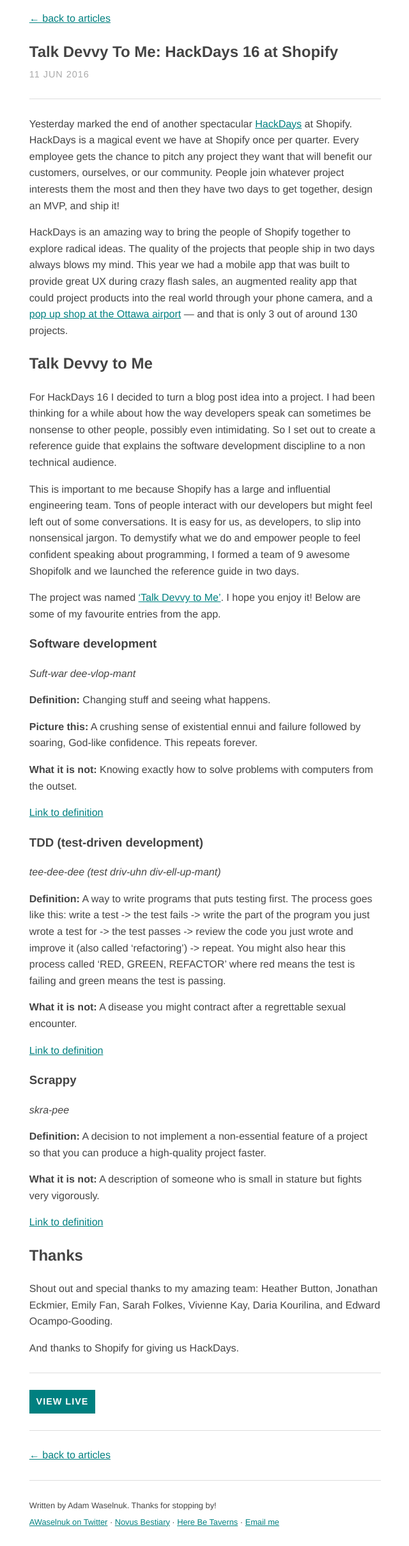
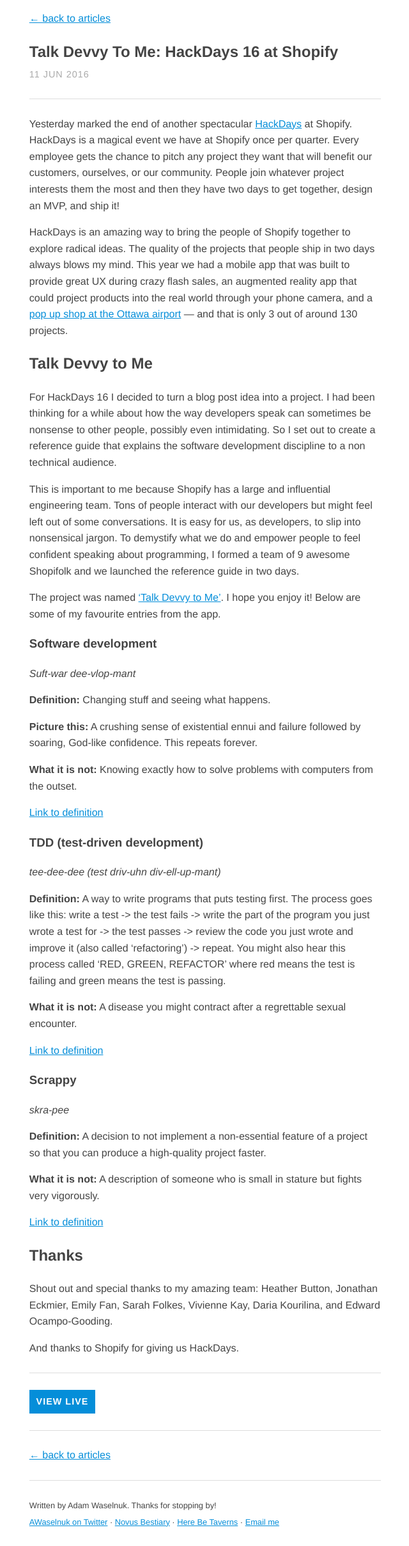
Before and after one commit to AWaselnuk/AWaselnuk.github.io, a Jekyll site: the page built from _posts/2016-06-11-talk-devvy-to-me-hackdays-16-at-shopify.md, in a window 1280 px wide. Shown: the whole page at 64% size, without its empty margins (319-959 px from the left). Built offline with Jekyll 4.4.1, drawn with Linux system fonts in a browser that asks for light colours.

Commit message:
Better blue

```diff
--- a/_scss/_buttons.scss
+++ b/_scss/_buttons.scss
@@ -17,9 +17,9 @@
     transform: scale(1.02);
   }
   &.btn-primary {
-    background-color: teal;
+    background-color: $blue;
     &:hover {
-      background-color: darken(teal, 10%);
+      background-color: $dark-blue;
     }
   }
 }
--- a/_scss/_posts.scss
+++ b/_scss/_posts.scss
@@ -80,7 +80,7 @@
 .mc-submit {
   border: none;
   border: 1px solid $black;
-  background-color: teal;
+  background-color: $blue;
   border-radius: 2px;
   color: white;
   min-height: 44px;
--- a/_scss/_type.scss
+++ b/_scss/_type.scss
@@ -191,9 +191,9 @@
 *******************************************************************************/
 
 a {
-  color: teal;
+  color: $blue;
   &:visited {
-    color: darken(teal, 15%);
+    color: $dark-blue;
   }
 }
 
--- a/css/main.css
+++ b/css/main.css
@@ -609,20 +609,20 @@
   LINKS
 *******************************************************************************/
 a {
-  color: teal; }
+  color: #058ed9; }
   a:visited {
-    color: #003434; }
+    color: #036299; }
 
 /*******************************************************************************
   Figures
 *******************************************************************************/
 figcaption {
-  color: #AAAAAA; }
+  color: #aaaaaa; }
 
 .btn {
   display: inline-block;
   padding: 0.5em 0.75em;
-  background-color: #AAAAAA;
+  background-color: #aaaaaa;
   color: white;
   text-decoration: none;
   text-transform: uppercase;
@@ -636,9 +636,9 @@
     background-color: #919191;
     transform: scale(1.02); }
   .btn.btn-primary {
-    background-color: teal; }
+    background-color: #058ed9; }
     .btn.btn-primary:hover {
-      background-color: #004d4d; }
+      background-color: #036299; }
 
 * {
   box-sizing: border-box; }
@@ -777,7 +777,7 @@
     margin-top: 0; } }
 .layout-home .read-all a {
   padding: 0.75em 1em;
-  background: #AAAAAA;
+  background: #aaaaaa;
   text-decoration: none; }
   @media (min-width: 800px) {
     .layout-home .read-all a {
@@ -789,7 +789,7 @@
 
 .date {
   margin-top: -1em;
-  color: #AAAAAA;
+  color: #aaaaaa;
   font-size: 0.9em;
   text-transform: uppercase;
   letter-spacing: 1px; }
@@ -843,7 +843,7 @@
 .mc-submit {
   border: none;
   border: 1px solid #444;
-  background-color: teal;
+  background-color: #058ed9;
   border-radius: 2px;
   color: white;
   min-height: 44px; }
--- a/index.html
+++ b/index.html
@@ -52,3 +52,5 @@
   </li>
   {% endfor %}
 </ul>
+
+{% include article_signup_form.html %}
```
Also changed, not shown: _scss/_variables.scss (+9 -9 lines), 1 other file.
